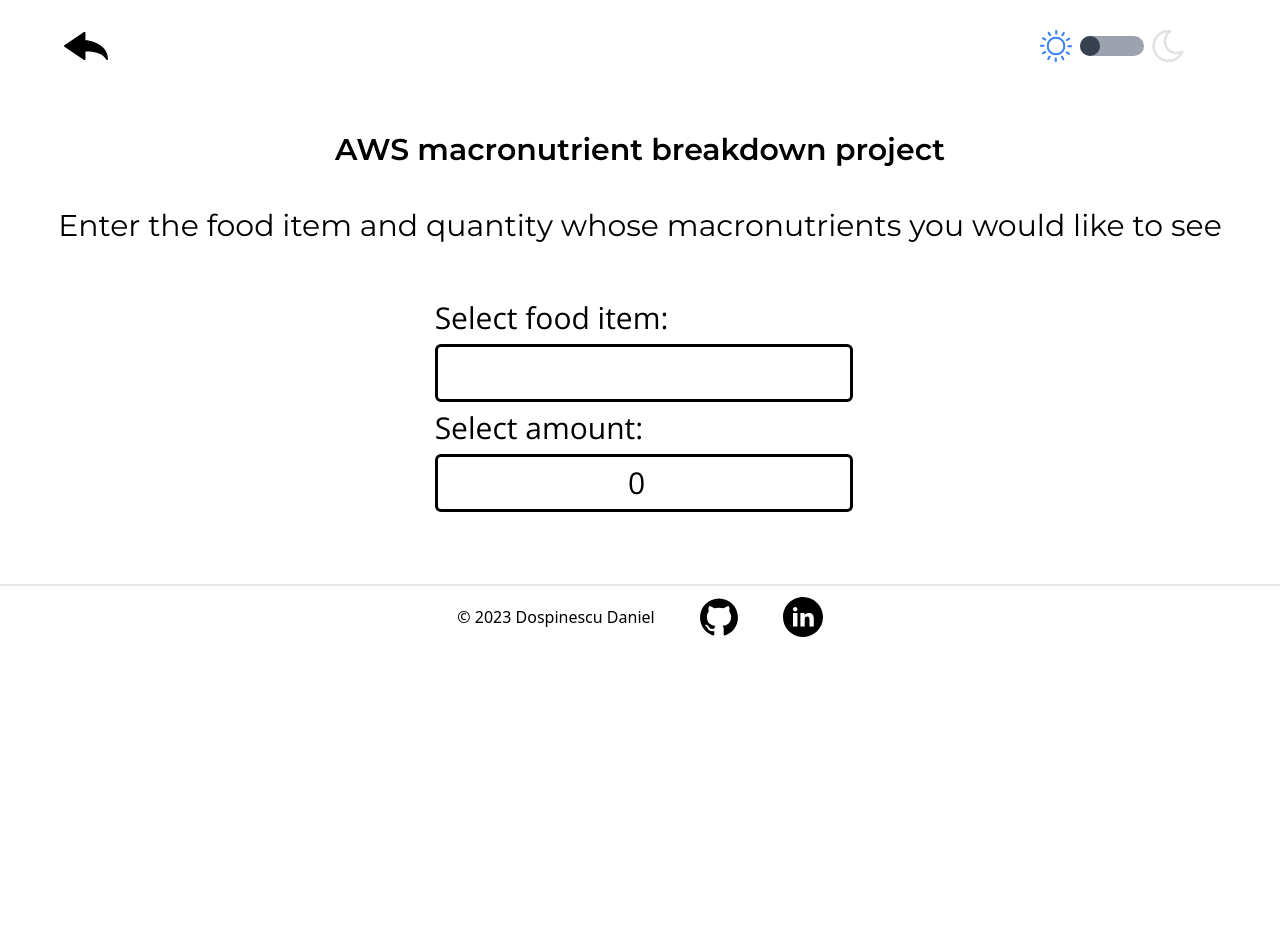
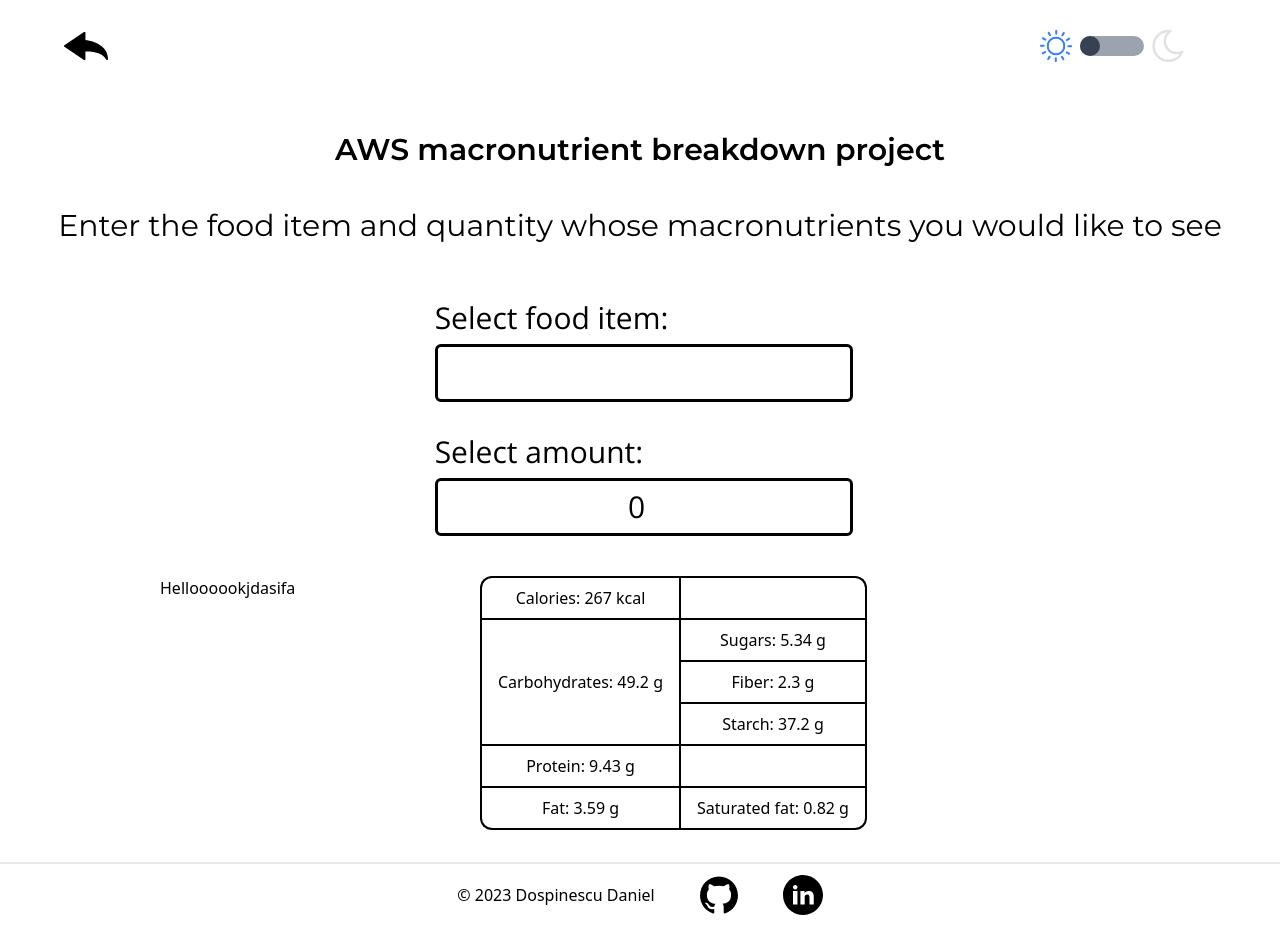
Before and after one commit to dospix/Portfolio-Website-V2, a React (Vite) app in the folder frontend/: page /asw-macronutrient-project in a window 1280 px wide. Before the commit the page ends 800 px from the top, so only its background shows below. Built offline with nearby package versions, Linux system fonts and the light colour scheme.

Commit message:
Create macronutrient breakdown table for AWSMacronutrientProject page

```diff
--- a/frontend/src/pages/AWSMacronutrientProject.jsx
+++ b/frontend/src/pages/AWSMacronutrientProject.jsx
@@ -41,7 +41,7 @@ export default function MySQLProject(props){
                     ))}
                 </datalist>
 
-                <label className="p-1 md:p-2 md:text-3xl text-lg" htmlFor="currAmount">Select amount:</label>
+                <label className="mt-6 p-1 md:p-2 md:text-3xl text-lg" htmlFor="currAmount">Select amount:</label>
                 <input
                     type="number"
                     className="ml-2 mb-10 p-1 md:p-2 border-[3px] border-black focus:outline-none focus:border-blue-500 rounded-md text-center md:text-3xl text-md text-black"
@@ -52,6 +52,38 @@ export default function MySQLProject(props){
                 />
             </div>
 
+            <div className="mx-auto w-3/4 flex">
+                <div className="w-1/3">
+                    <h1>Helloooookjdasifa</h1>
+                </div>
+                <div className="w-2/3">
+                <table className="border-separate border-spacing-0">
+                    <tr>
+                        <td className="py-2 px-4 text-center border-black border-t-2 border-l-2 rounded-tl-xl">Calories: 267 kcal</td>
+                        <td className="py-2 px-4 text-center border-black border-t-2 border-x-2 rounded-tr-xl"></td>
+                    </tr>
+                    <tr>
+                        <td rowspan="3" className="py-2 px-4 text-center border-black border-t-2 border-l-2">Carbohydrates: 49.2 g</td>
+                        <td className="py-2 px-4 text-center border-black border-t-2 border-x-2">Sugars: 5.34 g</td>
+                    </tr>
+                    <tr>
+                        <td className="py-2 px-4 text-center border-black border-t-2 border-x-2">Fiber: 2.3 g</td>
+                    </tr>
+                    <tr>
+                        <td className="py-2 px-4 text-center border-black border-t-2 border-x-2">Starch: 37.2 g</td>
+                    </tr>
+                    <tr>
+                        <td className="py-2 px-4 text-center border-black border-t-2 border-l-2">Protein: 9.43 g</td>
+                        <td className="py-2 px-4 text-center border-black border-t-2 border-x-2"></td>
+                    </tr>
+                    <tr>
+                        <td className="py-2 px-4 text-center border-black border-y-2 border-l-2 rounded-bl-xl">Fat: 3.59 g</td>
+                        <td className="py-2 px-4 text-center border-black border-2 rounded-br-xl">Saturated fat: 0.82 g</td>
+                    </tr>
+                </table>
+                </div>
+            </div>
+
         </>
     )
 }
```
Lines whose indentation alone changed are shown as unchanged.
